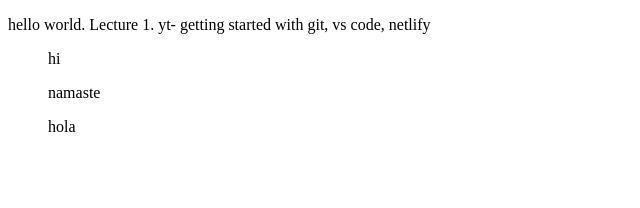
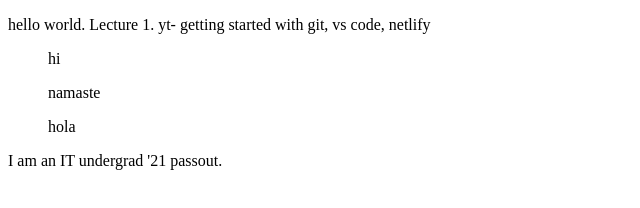
Before and after one commit to percius47/neog-lvl0-lecture-1, a plain HTML site: page index.html in a window 1280 px wide. Shown: the whole page, without its empty margins (0-640 px from the left). Drawn offline with Linux system fonts and the light colour scheme.

Commit message:
Update index.html

```diff
--- a/index.html
+++ b/index.html
@@ -19,5 +19,8 @@
         <ol>
             hola
         </ol>
+        <p>
+            I am an IT undergrad '21 passout.
+        </p>
     </body>
 </html>
```
